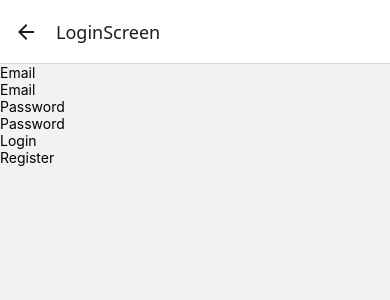
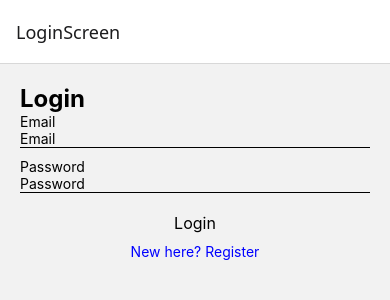
Before and after one commit to loevvii/final-project-group6-mobapp, a React Native app in the folder clinic-app/: screen /LoginScreen in a window 390 px wide. Shown: the top 300 px of the page. Built offline with nearby package versions, Linux system fonts and the light colour scheme.

Commit message:
improved login screen

```diff
--- a/clinic-app/src/navigator/AppNavigator.tsx
+++ b/clinic-app/src/navigator/AppNavigator.tsx
@@ -15,7 +15,7 @@ const AppNavigator = () => {
     return (
         <GlobalProvider>
             <NavigationContainer>
-                <Stack.Navigator initialRouteName="DoctorHome">
+                <Stack.Navigator initialRouteName="LoginScreen">
                     <Stack.Screen name="LoginScreen" component={LoginScreen} />
                     <Stack.Screen name="UserHome" component={UserDashboard} />
                     <Stack.Screen name="DoctorHome" component={DoctorDashboard} />
--- a/clinic-app/src/pages/login.tsx
+++ b/clinic-app/src/pages/login.tsx
@@ -1,49 +1,121 @@
-import React from 'react';
+import React, { useState } from 'react';
 import { View, Text, TextInput, TouchableOpacity, Alert } from 'react-native';
-import { useGlobalContext } from '../context/globalcontext'; // this will attach to the table, which i think will store the accounts but only for runtime, we're not doing db
+import { useGlobalContext } from '../context/globalcontext';
 import { Props } from '../navigator/props';
 import { Formik } from 'formik';
 import * as Yup from 'yup';
 
+const LoginScreen: React.FC<Props> = ({ navigation }) => {
+  const { accounts, addAccount, storeAccount, usernameExists } = useGlobalContext();
+  const [isRegistering, setIsRegistering] = useState(false);
+
   const validationSchema = Yup.object().shape({
-    email: Yup.string().email('Invalid email format.').required('Email is empty!'),
-    password: Yup.string().min(2, "dude surely you have more than 2 letters in your password").required('Password is empty!')
+    email: Yup.string()
+      .email('Invalid email format.')
+      .required('Email is empty!'),
+    password: Yup.string()
+      .min(8, 'Password must be 8-15 letters long.')
+      .max(15, 'Password must be 8-15 letters long.')
+      .required('Password is empty!'),
+    confirmPassword: Yup.string().when('isRegistering', {
+      is: true,
+      then: Yup.string()
+        .oneOf([Yup.ref('password'), ''], 'Passwords do not match.')
+        .required('Please confirm your password.'),
+    }),
   });
 
-const LoginScreen: React.FC<Props> = ({ route, navigation }) => {
-    const { accounts, addAccount, storeAccount, usernameExists } = useGlobalContext();
+  const handleLogin = (email: string, password: string) => {
+    const user = accounts.find((a) => a.username === email && a.password === password);
+    if (!user) {
+      Alert.alert('Login Failed', 'Incorrect email or password.');
+      return;
+    }
+    storeAccount(user);
+    Alert.alert('Success', 'You are logged in!');
+    navigation.reset({ index: 0, routes: [{ name: 'JobFinder' }] }); // or your valid screen
+  };
 
-    // addAccount is used like addAccount()
-    // add validation on if that account exists already using usernameExists(username), it will return either a true or false so if usernameExists("username") then allow it to be created ig
-    // store account to our app's storage using storeAccount(username, password), like storeAccount("jeff", "imjeff123") or something
+  const handleRegister = (email: string, password: string) => {
+    if (usernameExists(email)) {
+      Alert.alert('Registration Failed', 'That email is already registered!');
+      return;
+    }
+
+    addAccount(email, password);
+
+    const newUser = accounts.find((a) => a.username === email && a.password === password);
+    if (newUser) storeAccount(newUser);
+
+    Alert.alert('Registration Successful');
+    setIsRegistering(false);
+  };
 
   return (
-        <View>
+    <View style={{ padding: 20 }}>
+      <Text style={{ fontSize: 24, fontWeight: 'bold' }}>
+        {isRegistering ? 'Register' : 'Login'}
+      </Text>
+
       <Formik
-                initialValues={{ email: '', password: '' }}
+        initialValues={{ email: '', password: '', confirmPassword: '' }}
         validationSchema={validationSchema}
         onSubmit={(values, { resetForm }) => {
-                    Alert.alert('Success', 'You are logged in!');
+          const { email, password } = values;
+          isRegistering ? handleRegister(email, password) : handleLogin(email, password);
           resetForm();
-                    navigation.reset({ index: 0, routes: [{ name: 'JobFinder' }] });
         }}
       >
-                {({ handleChange, handleSubmit, values, errors }) => (
+        {({ handleChange, handleSubmit, values, errors, touched }) => (
           <View>
             <Text>Email</Text>
-                        <TextInput placeholder="Email" onChangeText={handleChange('email')} value={values.email} />
-                        {errors.email && <Text>{errors.email}</Text>}
+            <TextInput
+              placeholder="Email"
+              onChangeText={handleChange('email')}
+              value={values.email}
+              autoCapitalize="none"
+              style={{ borderBottomWidth: 1, marginBottom: 10 }}
+            />
+            {touched.email && errors.email && <Text style={{ color: 'red' }}>{errors.email}</Text>}
 
             <Text>Password</Text>
-                        <TextInput placeholder="Password" secureTextEntry onChangeText={handleChange('password')} value={values.password} />
-                        {errors.password && <Text>{errors.password}</Text>}
+            <TextInput
+              placeholder="Password"
+              secureTextEntry
+              onChangeText={handleChange('password')}
+              value={values.password}
+              style={{ borderBottomWidth: 1, marginBottom: 10 }}
+            />
+            {touched.password && errors.password && (
+              <Text style={{ color: 'red' }}>{errors.password}</Text>
+            )}
 
-                        <TouchableOpacity onPress={() => handleSubmit()}>
-                            <Text>Login</Text>
+            {isRegistering && (
+              <>
+                <Text>Confirm Password</Text>
+                <TextInput
+                  placeholder="Confirm Password"
+                  secureTextEntry
+                  onChangeText={handleChange('confirmPassword')}
+                  value={values.confirmPassword}
+                  style={{ borderBottomWidth: 1, marginBottom: 10 }}
+                />
+                {touched.confirmPassword && errors.confirmPassword && (
+                  <Text style={{ color: 'red' }}>{errors.confirmPassword}</Text>
+                )}
+              </>
+            )}
+
+            <TouchableOpacity onPress={() => handleSubmit()} style={{ marginVertical: 10 }}>
+              <Text style={{ fontSize: 16, textAlign: 'center' }}>
+                {isRegistering ? 'Register' : 'Login'}
+              </Text>
             </TouchableOpacity>
 
-                        <TouchableOpacity onPress={() => { /* PUT REGISTER STUFF HERE */ }}>
-                            <Text>Register</Text>
+            <TouchableOpacity onPress={() => setIsRegistering(!isRegistering)}>
+              <Text style={{ textAlign: 'center', color: 'blue' }}>
+                {isRegistering ? 'Already have an account? Login' : 'New here? Register'}
+              </Text>
             </TouchableOpacity>
           </View>
         )}
```
Lines whose indentation alone changed are shown as unchanged.
